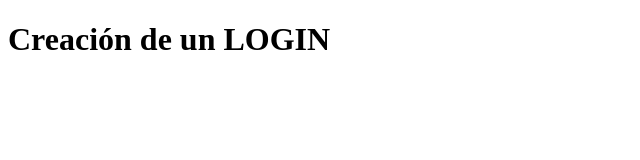
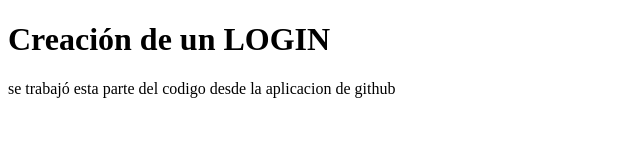
Before and after one commit to Manuelfsk/Api_actividad_4, a plain HTML site: page login.html in a window 1280 px wide. Shown: the whole page, without its empty margins (0-640 px from the left). Drawn offline with Linux system fonts and the light colour scheme.

Commit message:
Update login.html
se realizó cambio desde github

```diff
--- a/login.html
+++ b/login.html
@@ -7,5 +7,6 @@
 </head>
 <body>
     <h1>Creación de un LOGIN </h1>
+    <p>se trabajó esta parte del codigo desde la aplicacion de github</p>
 </body>
 </html>
```
